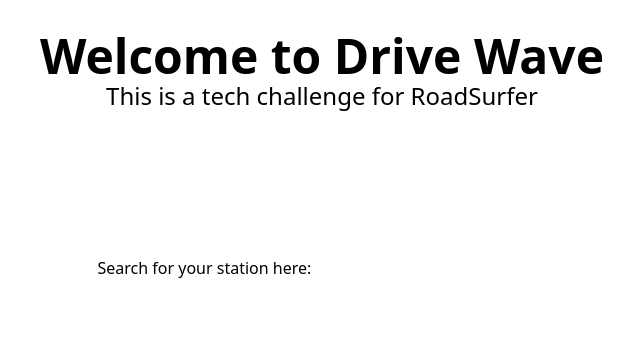
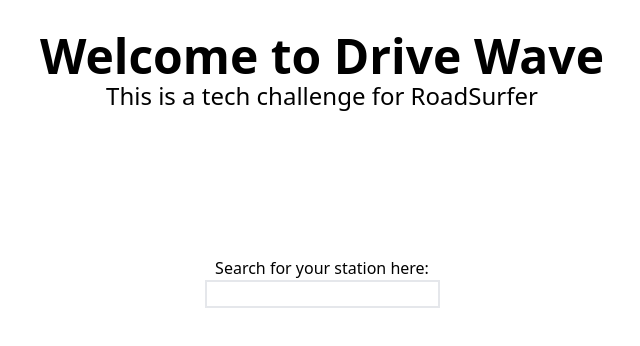
Before and after one commit to roxgiba/drive_wave, a Vue app: page / in a window 1280 px wide. Shown: the top 346 px of the page, without its empty margins (318-958 px from the left). Built offline with nearby package versions, Linux system fonts and the light colour scheme.

Commit message:
loading implemented

```diff
--- a/src/components/auto-complete.vue
+++ b/src/components/auto-complete.vue
@@ -1,8 +1,22 @@
 <template>
   <div>
     <label>Search for your station here: </label>
-    <input v-model="inputValue" @input="search" />
+
+    <!-- INPUT FIELD  -->
+    <div class="input-container">
+      <input v-model="inputValue" @input="search" className="border-2" />
+      <span
+        v-if="inputValue"
+        class="clear-icon"
+        @click="clearInput"
+        className="text-red-600 text-lg"
+        >x</span
+      >
+    </div>
+
+    <!-- CITY RESULTS  -->
     <ul v-if="showResults">
+      <li v-if="isLoading">Loading...</li>
       <li v-for="result in results" :key="result.id" @click="selectResult(result)">
         {{ result.name }}
       </li>
@@ -11,6 +25,7 @@
     <div v-if="selectedStation">
       <h2>Bookings for: {{ selectedStation.name }}</h2>
       <ul>
+        <li v-if="isLoading">Loading...</li>
         <li v-for="booking in bookings" :key="booking.id">
           Customer: <span className="text-lg">{{ booking.customerName }}</span> | Start date:
           <span className="text-green-600">{{ booking.startDate.slice(0, 10) }}</span> | End date:
@@ -29,11 +44,17 @@
       results: [],
       showResults: false,
       selectedStation: '',
-      bookings: []
+      bookings: [],
+
+      // LOADING STATE
+      isLoading: false
     }
   },
+
   methods: {
     search() {
+      this.isLoading = true
+
       const api = `https://605c94c36d85de00170da8b4.mockapi.io/stations?search=${this.inputValue}`
 
       fetch(api)
@@ -45,7 +66,15 @@
         .catch((error) => {
           console.log('Error message:', error)
         })
+        .finally(() => {
+          this.isLoading = false
+        })
     },
+    clearInput() {
+      this.inputValue = ''
+      this.selectedStation = ''
+    },
+
     selectResult(result) {
       this.selectedStation = result
 
```
